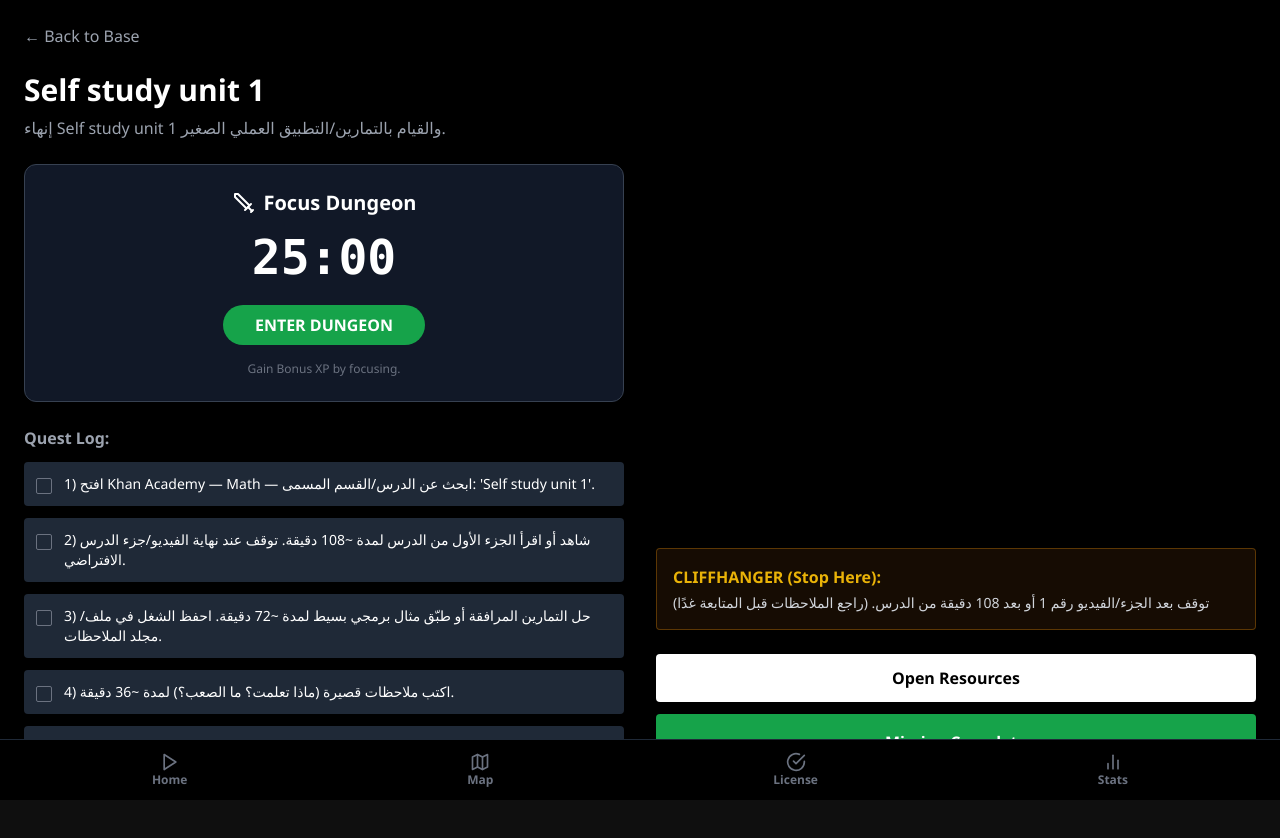
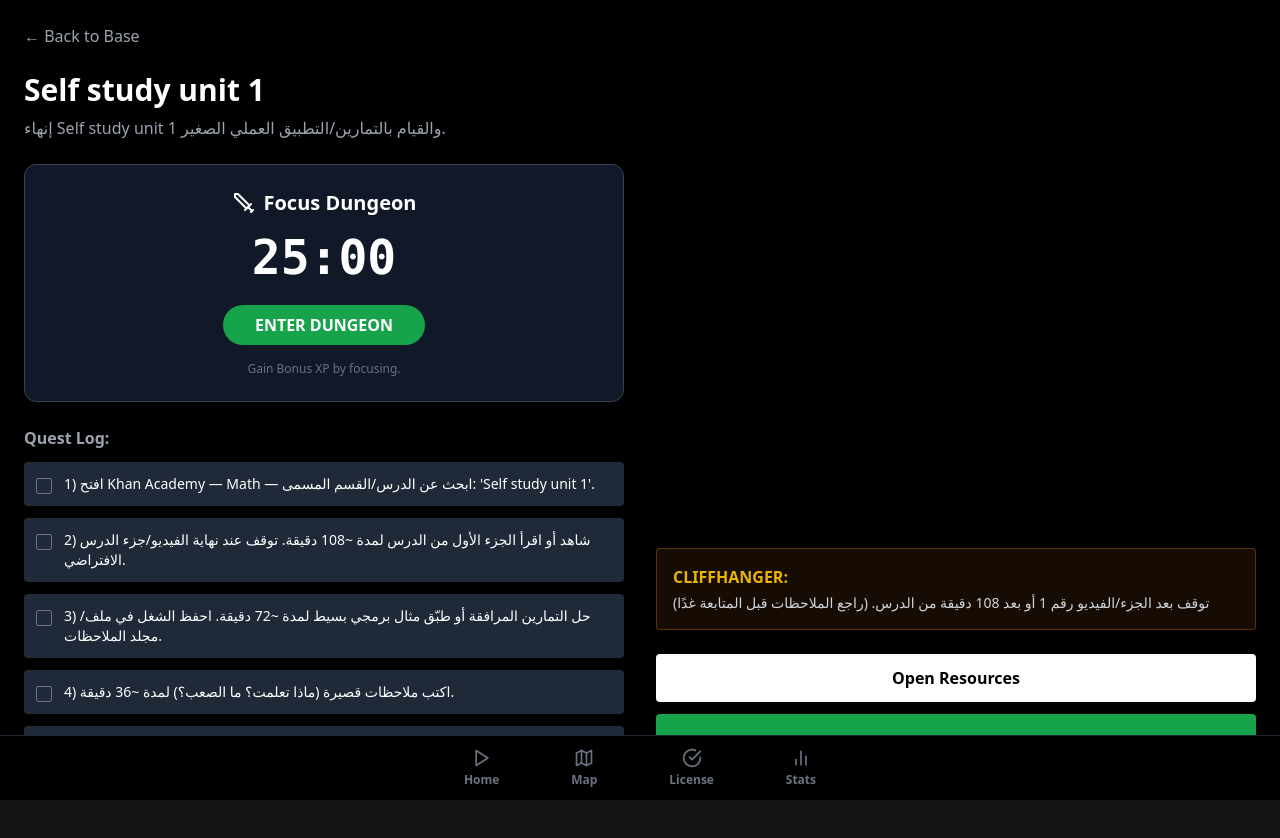
Before and after one commit to Ahmedelbarqy2000/bestplan, a React (Create React App) app: page / in a window 1280 px wide. Both pictures are taken after a click on the button "Continue". Shown: the top 838 px of the page. Before the commit the page ends 800 px from the top, so only its background shows below. Built offline with nearby package versions, Linux system fonts and the light colour scheme.

Commit message:
Update App.js

```diff
--- a/src/App.js
+++ b/src/App.js
@@ -49,36 +49,31 @@ const App = () => {
   const [activeEpisode, setActiveEpisode] = useState(null);
   const [ambush, setAmbush] = useState(null);
   const [isDungeonActive, setIsDungeonActive] = useState(false);
-  const [timer, setTimer] = useState(25 * 60); // 25 min pomodoro
+  const [timer, setTimer] = useState(25 * 60);
 
   const todayStr = new Date().toISOString().split('T')[0];
 
-  // --- STARTUP LOGIC (THE AMBUSH) ---
   useEffect(() => {
-    // 30% chance of ambush on login if not done today
     if (progress.lastLogin !== todayStr && Math.random() < 0.3) {
       const randomQ = AMBUSH_QUESTIONS[Math.floor(Math.random() * AMBUSH_QUESTIONS.length)];
       setAmbush(randomQ);
     }
   }, []);
 
-  // --- HELPERS ---
   const currentRank = RANKS.slice().reverse().find(r => progress.xp >= r.minXP) || RANKS[0];
 
-  // Calculate next unwatched episode (respecting delay offset)
   const getHeroEpisode = () => {
     return planData.find(ep => !progress.completed.includes(ep.date)) || planData[planData.length - 1];
   };
   const heroEpisode = getHeroEpisode();
 
-  // The Oracle Algorithm
   const calculateETA = () => {
     const totalHours = planData.reduce((acc, curr) => acc + (curr.hoursPlanned || 0), 0);
-    const completedHours = progress.focusHours || 1; // Avoid division by zero
+    const completedHours = progress.focusHours || 1;
     const daysPassed = progress.completed.length || 1;
 
-    const velocity = completedHours / daysPassed; // Hours per day actual
-    const remainingHours = totalHours - (progress.xp / 100); // Rough estimate
+    const velocity = completedHours / daysPassed;
+    const remainingHours = totalHours - (progress.xp / 100);
     const daysLeft = remainingHours / (velocity || 1);
 
     const date = new Date();
@@ -86,16 +81,13 @@ const App = () => {
     return date.toDateString();
   };
 
-  // --- ACTIONS ---
   const handleComplete = (date, plannedHours, actualFocusTime) => {
     if (progress.completed.includes(date)) return;
 
-    // Calculate XP
     const baseXP = plannedHours * 100;
     const bonusXP = actualFocusTime > 0 ? 100 : 0;
     const totalXP = baseXP + bonusXP;
 
-    // Update Skills based on Phase
     const episode = planData.find(e => e.date === date);
     const skillType = SKILLS_MAP[episode.phaseId] || "Coding";
 
@@ -110,13 +102,11 @@ const App = () => {
       }
     };
 
-    // Streak Logic
     if (newProgress.lastLogin !== todayStr) {
       newProgress.streak += 1;
       newProgress.lastLogin = todayStr;
     }
 
-    // Check for Projects (Inventory)
     if (episode.lessonTitle.includes("Project") || episode.lessonTitle.includes("Capstone")) {
       newProgress.inventory.push(episode.lessonTitle);
     }
@@ -127,7 +117,7 @@ const App = () => {
   };
 
   const handleTimeWarp = () => {
-    const confirm = window.confirm("هل كنت مريضاً؟ سيتم ترحيل الجدول يومين للأمام.");
+    const confirm = window.confirm("هل تريد ترحيل الخطة؟ سيتم إزاحة التواريخ يومين للأمام.");
     if(confirm) {
       const newProgress = { ...progress, delayOffset: progress.delayOffset + 2 };
       setProgress(newProgress);
@@ -148,13 +138,16 @@ const App = () => {
     setAmbush(null);
   };
 
-  // --- VIEWS COMPONENTS ---
+  const getProgressPercent = () => {
+    return Math.round((progress.completed.length / planData.length) * 100);
+  };
+
+  // --- COMPONENTS ---
 
   const Dashboard = () => (
-    <div className="pb-20">
-      {/* Hero */}
+    <div>
       <div className="relative h-[60vh] flex flex-col justify-end p-6 bg-gradient-to-t from-[#141414] via-black/50 to-gray-900/50">
-        <div className="absolute inset-0 bg-[url('https://images.unsplash.com/photo-1518770660439-4636190af475?q=80&w=1000&auto=format&fit=crop')] bg-cover bg-center -z-10 opacity-40" />
+        <div className="absolute inset-0 bg-[url('https://images.unsplash.com/photo-1555066931-4365d14bab8c?q=80&w=1000&auto=format&fit=crop')] bg-cover bg-center -z-10 opacity-30" />
 
         <span className="text-red-500 font-bold tracking-widest text-xs uppercase mb-2">Next Mission</span>
         <h1 className="text-4xl md:text-6xl font-black mb-4 leading-tight">{heroEpisode.lessonTitle}</h1>
@@ -168,26 +161,24 @@ const App = () => {
             <Play fill="black" size={20} /> Continue
           </button>
           <button onClick={() => setView('map')} className="bg-gray-700/80 text-white px-6 py-3 rounded font-bold hover:bg-gray-600 transition">
-             World Map
+             Map
           </button>
         </div>
       </div>
 
-      {/* The Oracle Section */}
       <div className="p-6 bg-gray-900 border-y border-gray-800 flex justify-between items-center">
         <div>
            <h3 className="text-purple-400 font-bold text-sm uppercase flex items-center gap-2">
-             <Brain size={16}/> The Oracle Prediction
+             <Brain size={16}/> Oracle Prediction
            </h3>
-           <p className="text-gray-400 text-xs mt-1">Based on your velocity</p>
+           <p className="text-gray-400 text-xs mt-1">Based on velocity</p>
         </div>
         <div className="text-right">
            <p className="text-2xl font-bold text-white">{calculateETA()}</p>
-           <p className="text-xs text-gray-500">Estimated Completion</p>
+           <p className="text-xs text-gray-400">Estimated Finish</p>
         </div>
       </div>
 
-      {/* Seasons */}
       <div className="p-6 space-y-8">
         {[...new Set(planData.map(p => p.phaseId))].map(phaseId => {
           const episodes = planData.filter(e => e.phaseId === phaseId);
@@ -234,7 +225,6 @@ const App = () => {
         interval = setInterval(() => setTimeLeft(t => t - 1), 1000);
       } else if (timeLeft === 0) {
         setTimerRunning(false);
-        // Play gong sound here
       }
       return () => clearInterval(interval);
     }, [timerRunning, timeLeft]);
@@ -254,7 +244,6 @@ const App = () => {
             <h1 className="text-3xl font-bold mb-2">{activeEpisode.lessonTitle}</h1>
             <p className="text-gray-400 mb-6">{activeEpisode.dayGoal}</p>
 
-            {/* Focus Dungeon */}
             <div className={`p-6 rounded-xl border mb-6 text-center transition-colors ${timerRunning ? 'bg-red-900/20 border-red-500' : 'bg-gray-900 border-gray-700'}`}>
               <h3 className="text-xl font-bold mb-4 flex justify-center items-center gap-2">
                 <Sword size={24} /> Focus Dungeon
@@ -282,11 +271,11 @@ const App = () => {
 
           <div className="flex flex-col justify-end">
              <div className="bg-yellow-900/20 p-4 rounded border border-yellow-700/50 mb-6">
-               <span className="text-yellow-500 font-bold block mb-1">CLIFFHANGER (Stop Here):</span>
-               <p className="text-sm text-gray-300">{activeEpisode.stopPoint || "Complete the unit."}</p>
+               <span className="text-yellow-500 font-bold block mb-1">CLIFFHANGER:</span>
+               <p className="text-sm text-gray-300">{activeEpisode.stopPoint || "End of Unit."}</p>
              </div>
 
-             <a href={activeEpisode.resourceURL} target="_blank" className="w-full bg-white text-black font-bold py-3 rounded text-center mb-3">
+             <a href={activeEpisode.resourceURL} target="_blank" rel="noreferrer" className="w-full bg-white text-black font-bold py-3 rounded text-center mb-3">
                Open Resources
              </a>
              <button
@@ -305,20 +294,17 @@ const App = () => {
     <div className="min-h-screen bg-gray-900 p-6 flex flex-col items-center justify-center">
       <h2 className="text-2xl font-black text-white mb-8">HUNTER LICENSE</h2>
 
-      {/* Flip Card Container */}
       <div className="flip-card w-full max-w-sm h-96">
         <div className="flip-card-inner">
 
-          {/* FRONT */}
           <div className="flip-card-front bg-gradient-to-br from-blue-900 to-black border-2 border-blue-500 rounded-xl p-6 flex flex-col justify-between shadow-2xl shadow-blue-900/50">
             <div className="flex justify-between items-start">
                <div className="text-left">
-                  <h3 className="text-3xl font-black text-white">AHMED</h3>
+                  <h3 className="text-3xl font-black text-white">HUNTER</h3>
                   <p className="text-blue-400 font-mono text-sm uppercase">{currentRank.name}</p>
                </div>
-               <div className="w-16 h-16 bg-gray-700 rounded-full border-2 border-white">
-                  {/* Placeholder for Avatar */}
-                  <div className="w-full h-full flex items-center justify-center text-2xl">👨‍💻</div>
+               <div className="w-16 h-16 bg-gray-700 rounded-full border-2 border-white flex items-center justify-center text-2xl">
+                  👨‍💻
                </div>
             </div>
 
@@ -328,15 +314,15 @@ const App = () => {
                  <span className="text-white font-bold">{currentRank.class}</span>
                </div>
                <div className="bg-black/30 p-2 rounded">
-                 <span className="text-gray-400 text-xs block">SPECIAL ABILITY</span>
+                 <span className="text-gray-400 text-xs block">ABILITY</span>
                  <span className="text-white font-bold">Copy/Paste Jutsu</span>
                </div>
             </div>
 
             <div className="flex justify-between items-end">
                <div className="text-left">
-                  <span className="text-6xl font-black text-white/10 absolute bottom-4 left-4">OSSU</span>
-                  <span className="relative text-white font-mono">{progress.xp} XP</span>
+                  <span className="text-5xl font-black text-white/10 absolute bottom-4 left-4">OSSU</span>
+                  <span className="relative text-white font-mono text-xl">{progress.xp} XP</span>
                </div>
                <div className="flex gap-1">
                  {[...Array(Math.min(5, progress.inventory.length))].map((_, i) => (
@@ -346,7 +332,6 @@ const App = () => {
             </div>
           </div>
 
-          {/* BACK */}
           <div className="flip-card-back bg-gray-800 border-2 border-gray-600 rounded-xl p-6 flex flex-col justify-center">
              <h3 className="text-xl font-bold mb-4 text-gray-300">Skill Matrix</h3>
              <div className="space-y-3">
@@ -367,9 +352,7 @@ const App = () => {
 
         </div>
       </div>
-
-      <p className="text-gray-500 mt-8 text-sm">Tap card to flip for stats</p>
-      <button onClick={() => setView('dashboard')} className="mt-4 text-white underline">Back</button>
+      <p className="text-gray-500 mt-8 text-sm">Tap card to flip</p>
     </div>
   );
 
@@ -378,19 +361,18 @@ const App = () => {
 
     return (
       <div className="min-h-screen bg-black p-6">
-        <button onClick={() => setView('dashboard')} className="mb-6 text-gray-400">← Back</button>
         <h1 className="text-3xl font-bold mb-8">Performance Analytics</h1>
 
         <div className="grid gap-6">
            <div className="bg-gray-900 p-6 rounded-xl border border-gray-800">
-             <h3 className="text-gray-400 text-sm uppercase mb-2">Ambush Survival Rate</h3>
+             <h3 className="text-gray-400 text-sm uppercase mb-2">Ambush Success Rate</h3>
              <div className="text-4xl font-bold text-white mb-2">{successRate}%</div>
              <p className="text-xs text-gray-500">Based on random interview questions.</p>
              {successRate < 50 && <p className="text-red-500 text-sm mt-2">⚠️ You need to review basic concepts!</p>}
            </div>
 
            <div className="bg-gray-900 p-6 rounded-xl border border-gray-800">
-             <h3 className="text-gray-400 text-sm uppercase mb-2">Inventory (Projects)</h3>
+             <h3 className="text-gray-400 text-sm uppercase mb-2">Artifacts (Projects)</h3>
              <div className="flex flex-wrap gap-2">
                 {progress.inventory.length === 0 && <span className="text-gray-600 italic">No artifacts found. Go code something!</span>}
                 {progress.inventory.map((item, i) => (
@@ -400,7 +382,7 @@ const App = () => {
            </div>
 
            <div className="bg-gray-900 p-6 rounded-xl border border-gray-800">
-             <h3 className="text-gray-400 text-sm uppercase mb-2">The Oracle Advice</h3>
+             <h3 className="text-gray-400 text-sm uppercase mb-2">Oracle Advice</h3>
              <div className="text-gray-300 text-sm leading-relaxed">
                {progress.xp < 10000
                   ? "You are still a Novice. Focus on consistency rather than speed. Don't skip the Math!"
@@ -415,11 +397,9 @@ const App = () => {
   const WorldMap = () => (
     <div className="min-h-screen bg-[#0a0a0a] text-white p-4">
        <div className="flex justify-between items-center mb-6">
-         <button onClick={() => setView('dashboard')} className="text-gray-400">← Exit Map</button>
          <h2 className="font-bold text-xl">World Map</h2>
        </div>
 
-       {/* Heatmap Simulation */}
        <div className="bg-gray-900 p-4 rounded-lg mb-8 overflow-x-auto">
          <h3 className="text-xs font-bold text-gray-500 mb-2">ACTIVITY LOG</h3>
          <div className="flex gap-1 min-w-max">
@@ -429,7 +409,6 @@ const App = () => {
          </div>
        </div>
 
-       {/* Time Warp */}
        <div className="bg-red-900/20 border border-red-900 p-4 rounded-lg mb-8 flex justify-between items-center">
           <div>
             <h3 className="font-bold text-red-500">Reality Shift</h3>
@@ -440,9 +419,8 @@ const App = () => {
           </button>
        </div>
 
-       {/* Full List */}
        <div className="space-y-4">
-         {planData.map((ep, i) => {
+         {planData.slice(0, 50).map((ep, i) => {
            const isDone = progress.completed.includes(ep.date);
            return (
              <div key={i} className={`flex items-center gap-4 p-3 rounded ${isDone ? 'bg-gray-900 opacity-50' : 'bg-gray-800'}`}>
@@ -458,7 +436,6 @@ const App = () => {
     </div>
   );
 
-  // --- AMBUSH MODAL ---
   if (ambush) {
     return (
       <div className="fixed inset-0 bg-black/95 z-[999] flex items-center justify-center p-6">
@@ -487,31 +464,54 @@ const App = () => {
     );
   }
 
-  // --- ROUTING ---
+// --- ROUTING ---
   return (
-    <>
-      {/* Navigation Bar (Mobile) */}
-      <div className="fixed bottom-0 w-full bg-black border-t border-gray-800 flex justify-around p-3 z-50 text-xs font-bold text-gray-500">
-        <button onClick={() => setView('dashboard')} className={`${view === 'dashboard' ? 'text-red-500' : ''} flex flex-col items-center`}>
-           <Play size={20} /> Home
-        </button>
-        <button onClick={() => setView('map')} className={`${view === 'map' ? 'text-red-500' : ''} flex flex-col items-center`}>
-           <Map size={20} /> Map
-        </button>
-        <button onClick={() => setView('license')} className={`${view === 'license' ? 'text-red-500' : ''} flex flex-col items-center`}>
-           <CheckCircle size={20} /> License
-        </button>
-        <button onClick={() => setView('analytics')} className={`${view === 'analytics' ? 'text-red-500' : ''} flex flex-col items-center`}>
-           <BarChart2 size={20} /> Stats
-        </button>
+    <main className="min-h-screen bg-[#141414] text-white font-sans selection:bg-red-600 selection:text-white pb-28 relative">
+
+      {/* Content Area */}
+      <div className="w-full">
+        {view === 'dashboard' && <Dashboard />}
+        {view === 'player' && <Player />}
+        {view === 'license' && <HunterLicense />}
+        {view === 'map' && <WorldMap />}
+        {view === 'analytics' && <Analytics />}
       </div>
 
-      {view === 'dashboard' && <Dashboard />}
-      {view === 'player' && <Player />}
-      {view === 'license' && <HunterLicense />}
-      {view === 'map' && <WorldMap />}
-      {view === 'analytics' && <Analytics />}
-    </>
+      {/* Navigation Bar (Mobile & Desktop Compatible) */}
+      <div className="fixed bottom-0 left-0 right-0 z-50 bg-black border-t border-gray-800">
+        <div className="flex justify-around items-center p-3 max-w-md mx-auto w-full text-xs font-bold text-gray-500">
+
+          <button
+            onClick={() => setView('dashboard')}
+            className={`flex flex-col items-center gap-1 transition-colors ${view === 'dashboard' ? 'text-red-500' : 'hover:text-gray-300'}`}
+          >
+             <Play size={20} /> Home
+          </button>
+
+          <button
+            onClick={() => setView('map')}
+            className={`flex flex-col items-center gap-1 transition-colors ${view === 'map' ? 'text-red-500' : 'hover:text-gray-300'}`}
+          >
+             <Map size={20} /> Map
+          </button>
+
+          <button
+            onClick={() => setView('license')}
+            className={`flex flex-col items-center gap-1 transition-colors ${view === 'license' ? 'text-red-500' : 'hover:text-gray-300'}`}
+          >
+             <CheckCircle size={20} /> License
+          </button>
+
+          <button
+            onClick={() => setView('analytics')}
+            className={`flex flex-col items-center gap-1 transition-colors ${view === 'analytics' ? 'text-red-500' : 'hover:text-gray-300'}`}
+          >
+             <BarChart2 size={20} /> Stats
+          </button>
+
+        </div>
+      </div>
+    </main>
   );
 };
 
```
